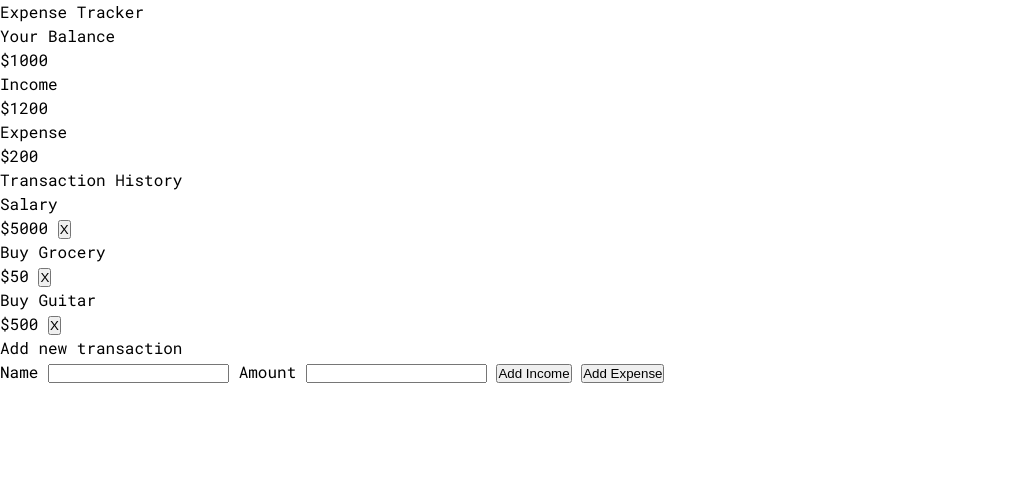
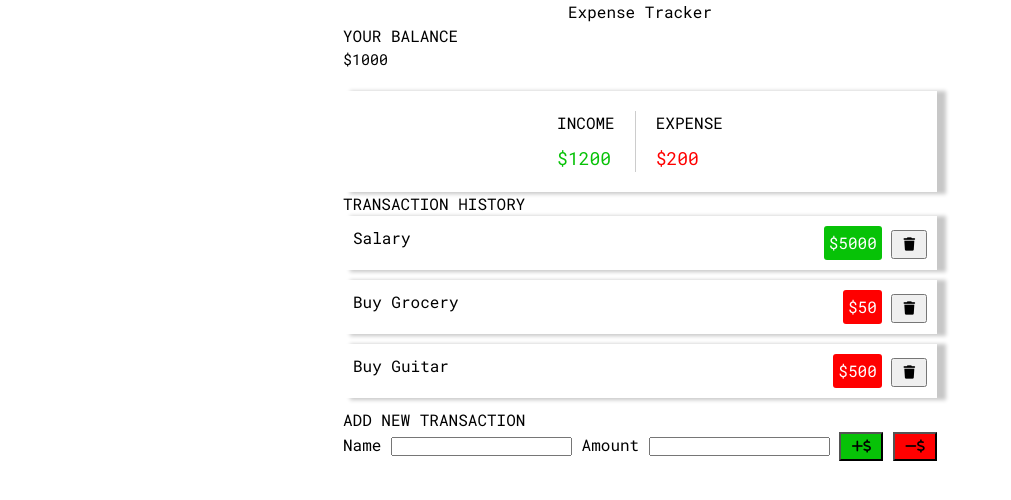
Before and after one commit to curtisdhenley/expense-tracker, a plain HTML site: page index.html in a window 1280 px wide. Shown: the whole page, without its empty margins (0-1011 px from the left). Drawn offline with Linux system fonts and the light colour scheme.

Commit message:
added more stlying WIP

```diff
--- a/assets/style.css
+++ b/assets/style.css
@@ -1,9 +1,110 @@
 /* General Styling */
+:root {
+    --box-shadow: 8px 1px 4px 1px rgba(199, 199, 199, 1);
+    --income: rgb(7, 194, 7);
+    --expense: red;
+}
+
 html {
   font-size: 62.5%;
-    font-family: 'Roboto Mono', monospace;
+  font-family: "Roboto Mono", monospace;
 }
 body {
   font-size: 1.6rem;
   line-height: 1.5;
+  display: flex;
+  flex-direction: column;
+  justify-content: center;
+  align-items: center;
 }
+
+h2 {
+  text-transform: uppercase;
+}
+
+button {
+    padding: 0.5rem 1rem 0.5rem 1rem;
+}
+
+/* header styling */
+h1 {
+  text-align: center;
+}
+
+/* balance container styling */
+.balance-container #balance {
+  font-size: 1.5rem;
+}
+
+/* cash flow styling */
+.cashflow-container {
+    display: flex;
+    box-shadow: var(--box-shadow);
+    align-items: center;
+    justify-content: center;
+    padding-bottom: 2rem;
+    padding-top: 2rem;
+    margin-top: 2rem;
+}
+
+.income-container {
+    border-right: 1px solid #cccccc;
+    padding-right: 2rem;
+}
+
+.expense-container {
+    padding-left: 2rem;
+}
+
+#income, #expense {
+    font-size: 1.8rem;
+    padding-top: 1rem;
+}
+
+#income {
+    color: var(--income);
+}
+
+#expense {
+    color: var(--expense);
+}
+
+/* transaction styling */
+#transaction {
+    list-style: none;
+}
+
+#transaction li {
+    display: flex;
+    flex-direction: row;
+    justify-content: space-between;
+    padding: 1rem;
+    margin-bottom: 1rem;
+    box-shadow: var(--box-shadow);
+}
+
+#transaction li span {
+    display: inline-block;
+    color: white;
+    padding: 0.5rem;
+    border-radius: 0.3rem;
+}
+
+#transaction li .income-amt {
+    background-color: var(--income);
+}
+
+#transaction li .expense-amt {
+    background-color: var(--expense);
+}
+
+
+
+
+.form-container form #incomeBtn {
+    background-color: var(--income);
+}
+
+.form-container form #expenseBtn {
+    background-color: var(--expense);
+}
--- a/index.html
+++ b/index.html
@@ -37,7 +37,7 @@
         <div id="balance">$1000</div>
       </section>
       <!-- cash flow section -->
-      <section class="cashFlow">
+      <section class="cashflow-container">
         <!-- income -->
         <div class="income-container">
           <h2>Income</h2>
@@ -52,26 +52,26 @@
       <!-- transaction history -->
       <section class="transaction-container">
         <h2>Transaction History</h2>
-        <ul>
+        <ul id="transaction">
           <li>
             Salary
             <div>
               <span class="income-amt">$5000</span>
-              <button>X</button>
+              <button id="trashBtn"><i class="fas fa-trash"></i></button>
             </div>
           </li>
           <li>
             Buy Grocery
             <div>
               <span class="expense-amt">$50</span>
-              <button>X</button>
+              <button id="trashBtn"><i class="fas fa-trash"></i></button>
             </div>
           </li>
           <li>
             Buy Guitar
             <div>
               <span class="expense-amt">$500</span>
-              <button>X</button>
+              <button id="trashBtn"><i class="fas fa-trash"></i></button>
             </div>
           </li>
         </ul>
@@ -84,8 +84,8 @@
           <input type="text" id="name" />
           <label for="amount">Amount</label>
           <input type="number" id="amount" />
-          <button id="incomeBtn">Add Income</button>
-          <button id="expenseBtn">Add Expense</button>
+          <button id="incomeBtn"><i class="fa-solid fa-plus"></i><i class="fa-solid fa-dollar-sign"></i></button>
+          <button id="expenseBtn"><i class="fa-solid fa-minus"></i><i class="fa-solid fa-dollar-sign"></i></button>
         </form>
       </section>
     </div>
```
Lines whose indentation alone changed are shown as unchanged.
